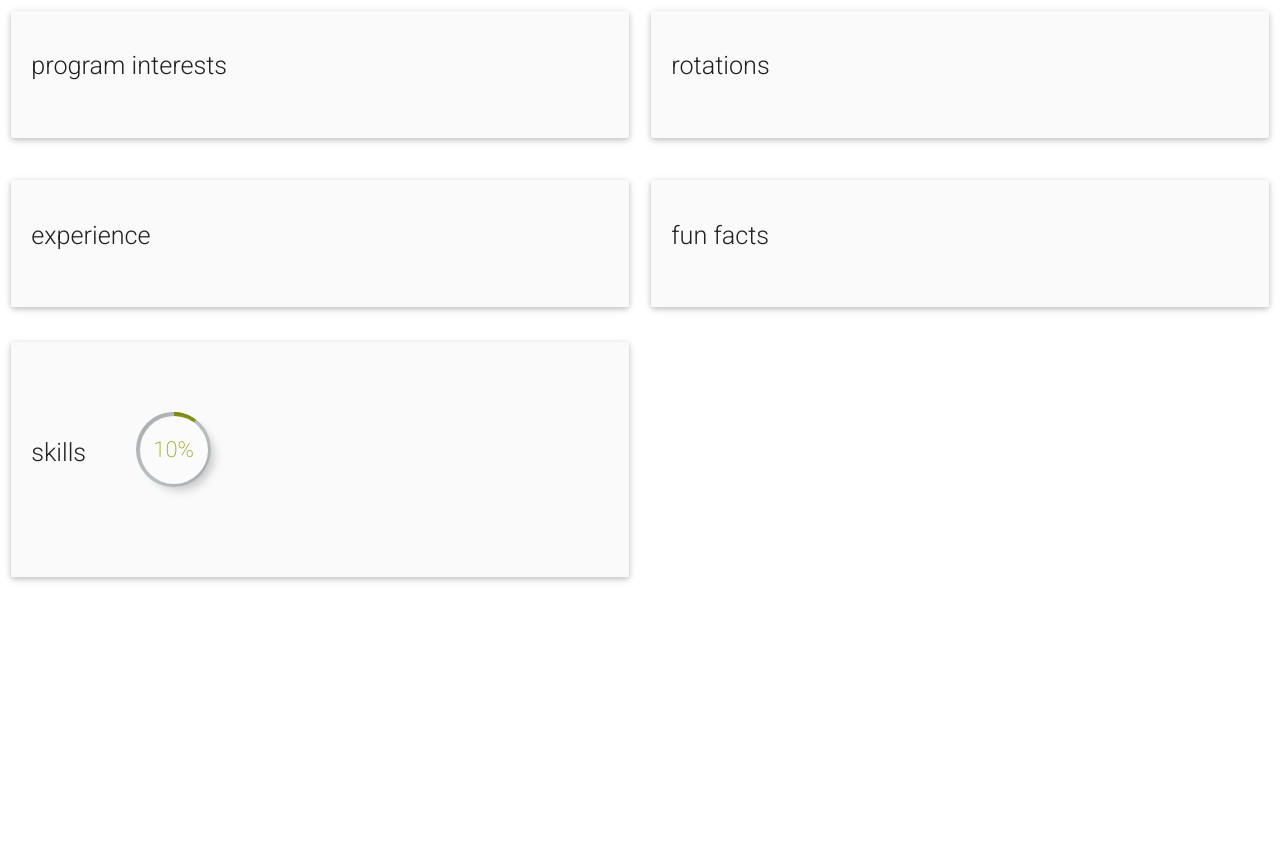
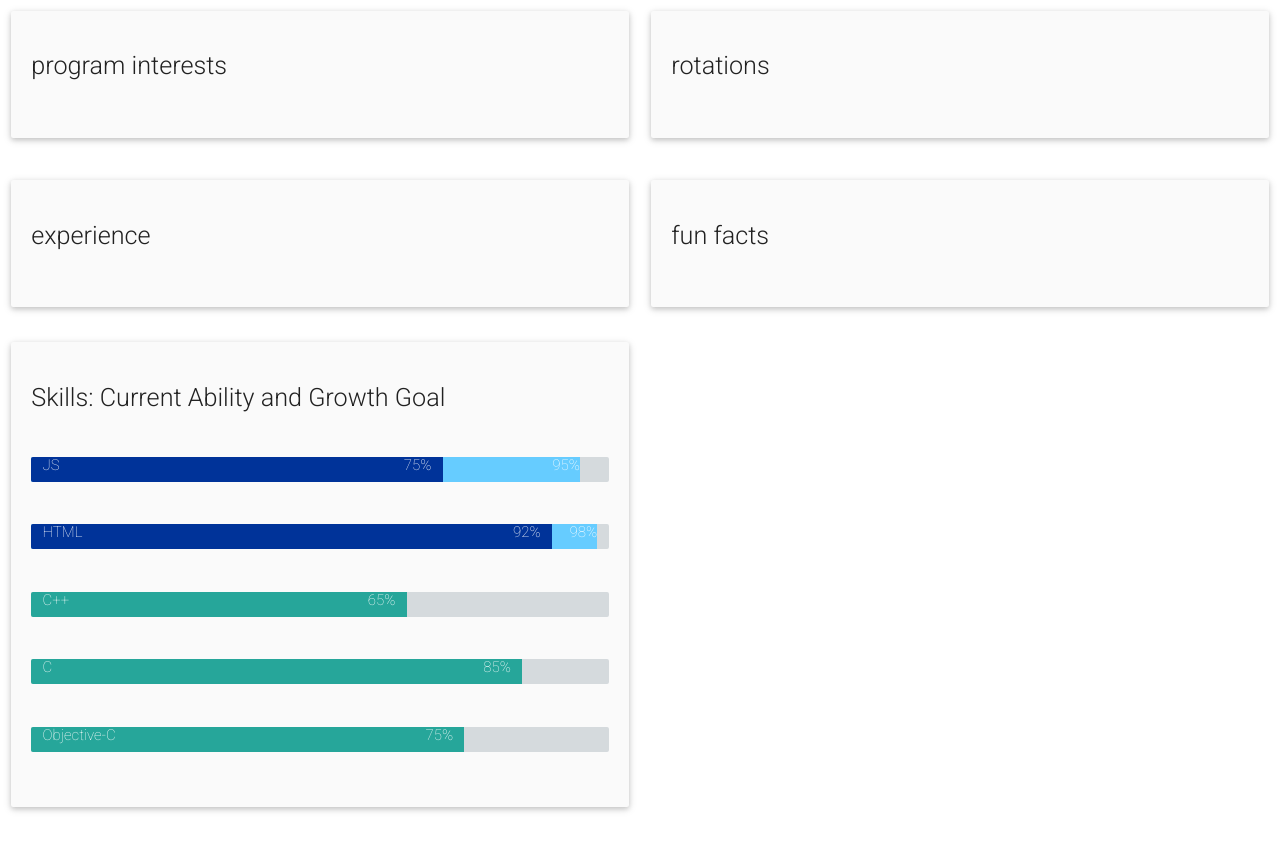
Before and after one commit to mwilli31/sdlp_bio, a website: page index.html in a window 1280 px wide. Shown: the part 417-1268 px from the top of the page. Before the commit the page ends 1049 px from the top, so only its background shows below. Drawn offline with nearby package versions, Linux system fonts and the light colour scheme.

Commit message:
Update to skills

```diff
--- a/css/skills.less
+++ b/css/skills.less
@@ -1,6 +1,45 @@
 @import url(http://fonts.googleapis.com/css?family=Lato:100,300,400,700,900,100italic,300italic,400italic,700italic,900italic);
 @import url(http://fonts.googleapis.com/css?family=Roboto:400,100,200,300,500,700,900);
 
+.progress {
+  height: 25px;
+	background-color: #d5dadd;
+
+
+}
+
+.progress .goal .determinate {
+
+	position: absolute;
+	background-color: inherit;
+	top: 0;
+	left: 0;
+	bottom: 0;
+	background-color: #003399;
+	-webkit-transition: width .3s linear;
+	-moz-transition: width .3s linear;
+	-o-transition: width .3s linear;
+	-ms-transition: width .3s linear;
+	transition: width .3s linear;
+
+}
+
+.progress .goal{
+
+	position: absolute;
+	background-color: inherit;
+	top: 0;
+	left: 0;
+	bottom: 0;
+	background-color: #66CCFF;
+
+	-webkit-transition: width .3s linear;
+	-moz-transition: width .3s linear;
+	-o-transition: width .3s linear;
+	-ms-transition: width .3s linear;
+	transition: width .3s linear;
+
+}
 
 .radial-progress {
 	@circle-size: 75px;
--- a/index.html
+++ b/index.html
@@ -94,13 +94,17 @@
           </div>
 
           <!-- skills -->
-          <div class="row">
+          <div class="row" ng-init="skills = [{name:'JS',perc:'75%',goal:'95%'},
+                                              {name:'HTML',perc:'92%',goal:'98%'}];
+                                    skillsDormant = [{name:'C++',perc:'65%'},
+                                                    {name:'C',perc:'85%'},
+                                                    {name:'Objective-C',perc:'75%'}];">
             <div class="card-panel grey lighten-5 z-depth-1">
+              <h3 class="flow-text">Skills: Current Ability and Growth Goal</h3>
               <div class="row valign-wrapper">
-                <h1 class="flow-text">skills</h1>
 
                 <!-- skill #1 -->
-                <div class="radial-progress" data-progress="10">
+                <!-- <div class="radial-progress" data-progress="10">
                   <div class="circle">
                     <div class="mask full">
                       <div class="fill"></div>
@@ -114,9 +118,50 @@
                   <div class="inset">
                     <div class="percentage"></div>
                   </div>
+                </div> -->
+
+              </div>
+              <div class="row valign-wrapper" ng-repeat="skill in skills" >
+
+                <div class="progress">
+                  <div class="goal" style="width: {{skill.goal}}">
+                    <h6 class="nameText noPadding roboto fw-100 right-align">{{skill.goal}}</h6>
+                    <div class="determinate" style="width: {{skill.perc}}">
+
+                      <div class="row valign-wrapper">
+                        <div class="col s6">
+                          <h6 class="nameText noPadding roboto fw-100 left-align">{{skill.name}}</h6>
+                        </div>
+                        <div class="col s6">
+                          <h6 class="nameText noPadding roboto fw-100 right-align">{{skill.perc}}</h6>
+                        </div>
+                      </div>
+
+                    </div>
+                  </div>
                 </div>
 
               </div>
+
+              <div class="row valign-wrapper" ng-repeat="skill in skillsDormant" >
+
+                <div class="progress">
+                    <div class="determinate" style="width: {{skill.perc}}">
+
+                      <div class="row valign-wrapper">
+                        <div class="col s6">
+                          <h6 class="nameText noPadding roboto fw-100 left-align">{{skill.name}}</h6>
+                        </div>
+                        <div class="col s6">
+                          <h6 class="nameText noPadding roboto fw-100 right-align">{{skill.perc}}</h6>
+                        </div>
+                      </div>
+
+                    </div>
+                </div>
+
+              </div>
+
             </div>
           </div>
         </div>
```
Also changed, not shown: css/skills.css.
